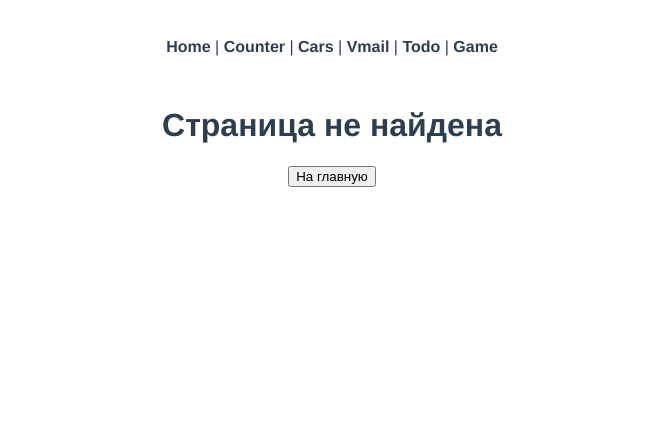
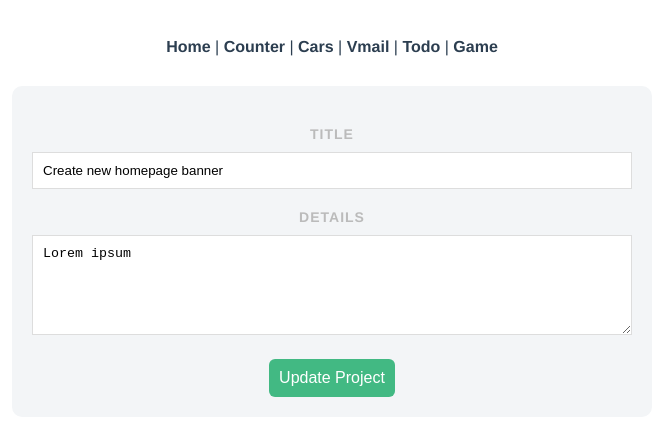
Before and after one commit to kirill-petrov/demo-vue-2, a Vue app: page /todo/edit/1 in a window 1280 px wide. Shown: the top 436 px of the page, without its empty margins (308-971 px from the left). Built offline with nearby package versions, Linux system fonts and the light colour scheme; data requests are answered from the project's data file.

Commit message:
add feat edit and routing

```diff
--- a/src/App.vue
+++ b/src/App.vue
@@ -5,7 +5,7 @@
       <router-link to="/counter">Counter</router-link> |
       <router-link to="/cars">Cars</router-link> |
       <router-link to="/vmail">Vmail</router-link> |
-      <router-link to="/planner">Todo</router-link> |
+      <router-link to="/todo">Todo</router-link> |
       <!-- <router-link to="/forms">Forms</router-link> -->
       <router-link to="/reactionTimer">Game</router-link>
     </nav>
--- a/src/assets/global.scss
+++ b/src/assets/global.scss
@@ -1,3 +1,6 @@
+$color-vue: #42b983;
+$color-vue-gray: #f3f5f7;
+
 #app {
   font-family: Avenir, Helvetica, Arial, sans-serif;
   -webkit-font-smoothing: antialiased;
@@ -15,7 +18,7 @@ nav {
     text-decoration: none;
 
     &.router-link-exact-active {
-      color: #42b983;
+      color: $color-vue;
     }
   }
 }
@@ -25,5 +28,12 @@ nav {
   font-size: 0.8rem;
   text-align: center;
   text-decoration: none;
-  color: #42b983;
+  color: $color-vue;
 }
+
+// ↓↓↓ /todo
+.todo-container {
+  max-width: 600px;
+  margin: 0 auto;
+  color: #555;
+}
--- a/src/components/SignupForm.vue
+++ b/src/components/SignupForm.vue
@@ -95,10 +95,12 @@ export default {
 </script>
 
 <style lang="scss">
+@import '@/assets/global.scss';
+
 .form {
   max-width: 300px;
   margin: 30px auto;
-  background: rgb(241, 241, 241);
+  background: $color-vue-gray;
   text-align: left;
   padding: 40px;
   border-radius: 10px;
--- /dev/null
+++ b/src/components/todo/MainNav.vue
@@ -0,0 +1,30 @@
+<template>
+  <nav class="todo-nav">
+    <router-link :to="{ name: 'homePage' }">Projects</router-link>
+    <router-link :to="{ name: 'addProject' }">Add a New Project</router-link>
+  </nav>
+</template>
+
+<script>
+export default {};
+</script>
+
+<style lang="scss">
+@import '@/assets/global.scss';
+
+.todo-nav {
+  text-align: center;
+  margin: 40px auto;
+  a {
+    display: inline-block;
+    text-decoration: none;
+    margin: 0 10px;
+    color: #999;
+    font-size: 18px;
+  }
+  a.router-link-active {
+    border-bottom: 2px solid $color-vue;
+    padding-bottom: 4px;
+  }
+}
+</style>
--- a/src/components/planner/SingleProject.vue
+++ b/src/components/todo/SingleProject.vue
@@ -3,7 +3,9 @@
     <div class="actions">
       <h3 @click="showDetails = !showDetails">{{ project.title }}</h3>
       <div class="icons">
-        <span class="material-icons"> edit </span>
+        <router-link :to="{ name: 'editProject', params: { id: project.id } }">
+          <span class="material-icons"> edit </span>
+        </router-link>
         <span class="material-icons" @click="deleteProject"> delete </span>
         <span class="material-icons tick" @click="toggleComplete"> done </span>
       </div>
--- a/src/router/index.js
+++ b/src/router/index.js
@@ -12,7 +12,6 @@ import {
   FormsView,
 } from '@/views';
 import ReactionTimer from '@/views/ReactionTimer/ReactionTimer.vue';
-import HomePage from '@/views/plannerPages/HomePage.vue';
 
 Vue.use(VueRouter);
 
@@ -63,9 +62,20 @@ const routes = [
     component: ReactionTimer,
   },
   {
-    path: '/planner',
-    name: 'planner',
-    component: HomePage,
+    path: '/todo',
+    name: 'homePage',
+    component: () => import('@/views/todoPages/HomePage'),
+  },
+  {
+    path: '/todo/add',
+    name: 'addProject',
+    component: () => import('@/views/todoPages/AddProject'),
+  },
+  {
+    path: '/todo/edit/:id',
+    name: 'editProject',
+    component: () => import('@/views/todoPages/EditProject'),
+    props: true,
   },
   {
     path: '/*',
--- /dev/null
+++ b/src/views/todoPages/AddProject.vue
@@ -0,0 +1,81 @@
+<template>
+  <form class="todo-container" @submit.prevent="handleSubmit">
+    <label>Title</label>
+    <input type="text" v-model="title" required />
+    <label>Details</label>
+    <textarea v-model="details" required></textarea>
+    <button class="btn">Add Project</button>
+  </form>
+</template>
+
+<script>
+export default {
+  data() {
+    return {
+      title: '',
+      details: '',
+    };
+  },
+  methods: {
+    handleSubmit() {
+      let project = {
+        title: this.title,
+        details: this.details,
+        complete: false,
+      };
+
+      fetch('http://localhost:8000/projects', {
+        method: 'POST',
+        headers: { 'Content-Type': 'application/json' },
+        body: JSON.stringify(project),
+      })
+        .then(() => this.$router.push({ name: 'homePage' }))
+        .catch((err) => console.log(err.message));
+    },
+  },
+};
+</script>
+
+<style lang="scss">
+@import '@/assets/global.scss';
+
+form {
+  background: $color-vue-gray;
+  padding: 20px;
+  border-radius: 10px;
+}
+
+label {
+  display: block;
+  color: #bbb;
+  text-transform: uppercase;
+  font-size: 14px;
+  font-weight: bold;
+  letter-spacing: 1px;
+  margin: 20px 0 10px 0;
+}
+input {
+  padding: 10px;
+  border: 0;
+  border: 1px solid #ddd;
+  width: 100%;
+  box-sizing: border-box;
+}
+textarea {
+  border: 1px solid #ddd;
+  padding: 10px;
+  width: 100%;
+  box-sizing: border-box;
+  height: 100px;
+}
+form .btn {
+  display: block;
+  margin: 20px auto 0;
+  background: $color-vue;
+  color: white;
+  padding: 10px;
+  border: 0;
+  border-radius: 6px;
+  font-size: 16px;
+}
+</style>
--- /dev/null
+++ b/src/views/todoPages/EditProject.vue
@@ -0,0 +1,85 @@
+<template>
+  <form class="todo-container" @submit.prevent="handleSubmit">
+    <label>Title</label>
+    <input type="text" v-model="title" required />
+    <label>Details</label>
+    <textarea v-model="details" required></textarea>
+    <button class="btn">Update Project</button>
+  </form>
+</template>
+
+<script>
+export default {
+  props: ['id'], // :id from @/router/index.js
+  data() {
+    return {
+      uri: 'http://localhost:8000/projects/' + this.id,
+      title: '',
+      details: '',
+    };
+  },
+  mounted() {
+    fetch(this.uri)
+      .then((res) => res.json())
+      .then((data) => {
+        this.title = data.title;
+        this.details = data.details;
+      })
+      .catch((err) => console.log(err));
+  },
+  methods: {
+    handleSubmit() {
+      fetch(this.uri, {
+        method: 'PATCH',
+        headers: { 'Content-Type': 'application/json' },
+        body: JSON.stringify({ title: this.title, details: this.details }),
+      })
+        .then(() => this.$router.push({ name: 'homePage' }))
+        .catch((err) => console.log(err.message));
+    },
+  },
+};
+</script>
+
+<style lang="scss">
+@import '@/assets/global.scss';
+
+form {
+  background: $color-vue-gray;
+  padding: 20px;
+  border-radius: 10px;
+}
+label {
+  display: block;
+  color: #bbb;
+  text-transform: uppercase;
+  font-size: 14px;
+  font-weight: bold;
+  letter-spacing: 1px;
+  margin: 20px 0 10px 0;
+}
+input {
+  padding: 10px;
+  border: 0;
+  border: 1px solid #ddd;
+  width: 100%;
+  box-sizing: border-box;
+}
+textarea {
+  border: 1px solid #ddd;
+  padding: 10px;
+  width: 100%;
+  box-sizing: border-box;
+  height: 100px;
+}
+form .btn {
+  display: block;
+  margin: 20px auto 0;
+  background: $color-vue;
+  color: white;
+  padding: 10px;
+  border: 0;
+  border-radius: 6px;
+  font-size: 16px;
+}
+</style>
--- a/src/views/plannerPages/HomePage.vue
+++ b/src/views/todoPages/HomePage.vue
@@ -1,5 +1,6 @@
 <template>
-  <div class="planner-home">
+  <div class="todo-container">
+    <MainNav />
     <div v-if="projects.length">
       <div v-for="project of projects" :key="project.id">
         <single-project
@@ -13,11 +14,12 @@
 </template>
 
 <script>
-import SingleProject from '@/components/planner/SingleProject.vue';
+import SingleProject from '@/components/todo/SingleProject.vue';
+import MainNav from '@/components/todo/MainNav.vue';
 
 export default {
   name: 'HomePage',
-  components: { SingleProject },
+  components: { SingleProject, MainNav },
   data() {
     return {
       projects: [],
@@ -41,10 +43,4 @@ export default {
 };
 </script>
 
-<style scoped>
-.planner-home {
-  max-width: 600px;
-  margin: 0 auto;
-  color: #555;
-}
-</style>
+<style></style>
```
